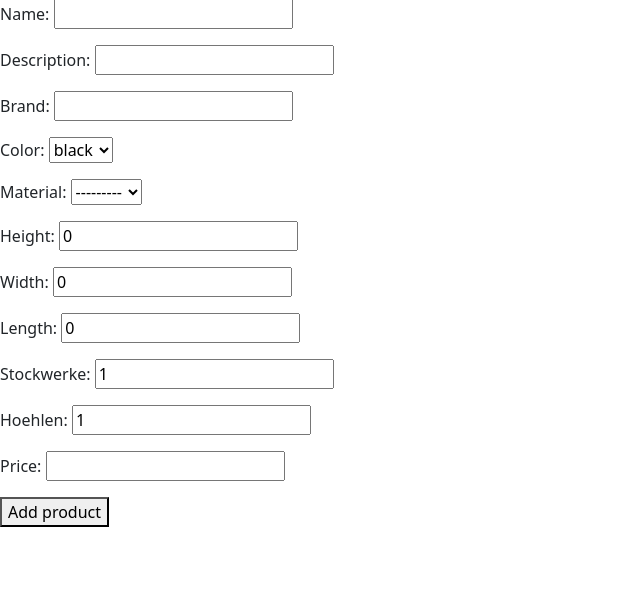
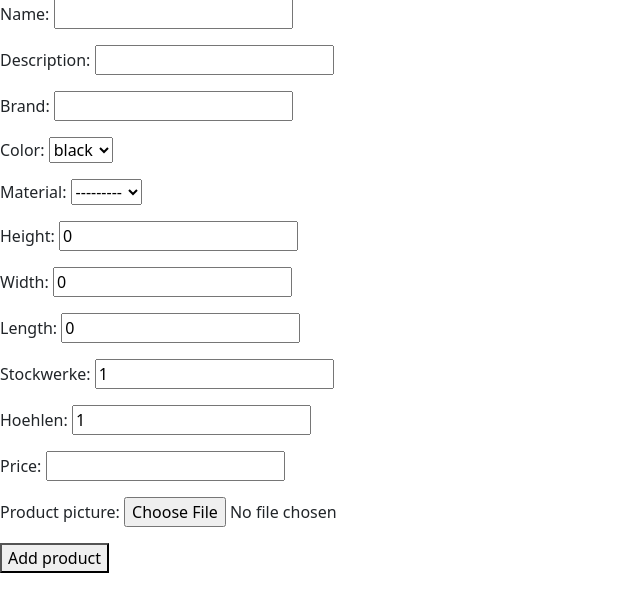
Before and after one commit to dieter4902/WebPyShop, a Django app: page /products/add/ in a window 1280 px wide. Shown: the part 47-659 px from the top of the page, without its empty margins (0-640 px from the left). Run offline with Django 3.2, Linux system fonts and the light colour scheme; some libraries are stand-ins or nearby versions.

Commit message:
fixed profile picture (pray for me and the rest of the project)

```diff
--- a/Product/forms.py
+++ b/Product/forms.py
@@ -6,7 +6,7 @@ class ProductForm(forms.ModelForm):
     class Meta:
         model = Product
         fields = ['name', 'description', 'brand', 'color', 'material', 'height', 'width', 'length', 'stockwerke',
-                  'hoehlen', 'price']
+                  'hoehlen', 'price', 'product_picture']
 
 
 class CommentForm(forms.ModelForm):
--- a/Product/models.py
+++ b/Product/models.py
@@ -56,6 +56,7 @@ class Product(models.Model):
                                       MinValueValidator(-3)
                                   ])
     price = models.IntegerField()
+    product_picture = models.ImageField(upload_to='product_pictures/', blank=True, null=True)
 
     class Meta:
         ordering = ['name', '-price']
--- a/ScratchTreeAdventures/settings.py
+++ b/ScratchTreeAdventures/settings.py
@@ -132,7 +132,7 @@ DEFAULT_AUTO_FIELD = 'django.db.models.BigAutoField'
 LOGIN_REDIRECT_URL = 'home'
 LOGOUT_REDIRECT_URL = 'home'
 
-MEDIA_ROOT = BASE_DIR / 'media/'
+MEDIA_ROOT = BASE_DIR / 'media'
 MEDIA_URL = '/media/'
 
 AUTH_USER_MODEL = 'Useradmin.MyUser'
--- a/ScratchTreeAdventures/urls.py
+++ b/ScratchTreeAdventures/urls.py
@@ -20,13 +20,13 @@ from django.conf import settings
 from django.conf.urls.static import static
 
 urlpatterns = [
-    path('admin/', admin.site.urls),
-    path('home/', TemplateView.as_view(template_name='home.html'), name='home'),
-    path('useradmin/', include('Useradmin.urls')),
-    path('useradmin/', include('django.contrib.auth.urls')),
-    path('products/', include('Product.urls')),
-    path('shoppingcart/', include('Shoppingcart.urls')),
-]
+                  path('admin/', admin.site.urls),
+                  path('home/', TemplateView.as_view(template_name='home.html'), name='home'),
+                  path('useradmin/', include('Useradmin.urls')),
+                  path('useradmin/', include('django.contrib.auth.urls')),
+                  path('products/', include('Product.urls')),
+                  path('shoppingcart/', include('Shoppingcart.urls')),
+              ] + static(settings.STATIC_URL, document_root=settings.STATIC_ROOT)
 
 if settings.DEBUG:
     urlpatterns += static(settings.MEDIA_URL, document_root=settings.MEDIA_ROOT)
--- a/templates/signup.html
+++ b/templates/signup.html
@@ -2,7 +2,7 @@
 {% block title %}Sign Up{% endblock %}
 {% block content %}
 <h2>Sign up</h2>
-<form method="post">
+<form method="post" enctype="multipart/form-data">
 {% csrf_token %}
 {{ form.as_p }}
 <button type="submit">Sign up</button>
```
Also changed, not shown: Product/migrations/0005_product_product_picture.py (added), media/profile_pictures/quokka_happy_l.jpg (added).
